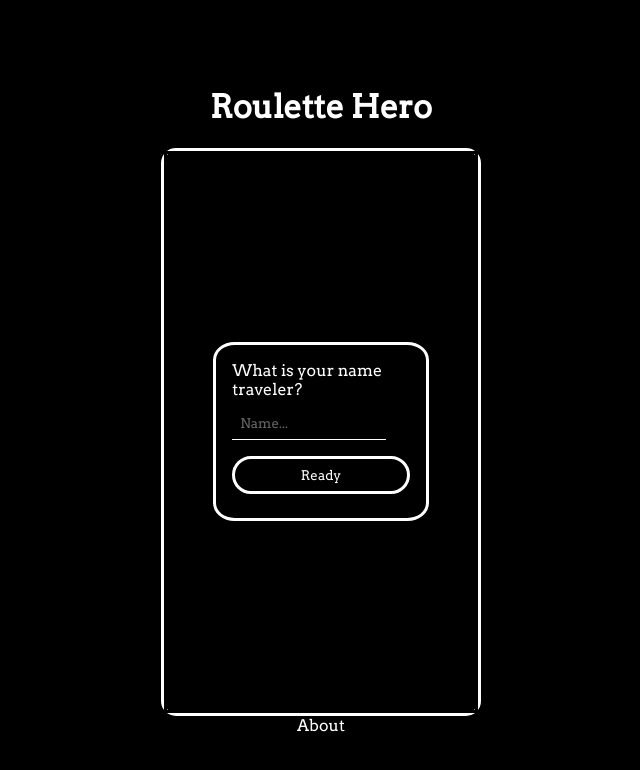
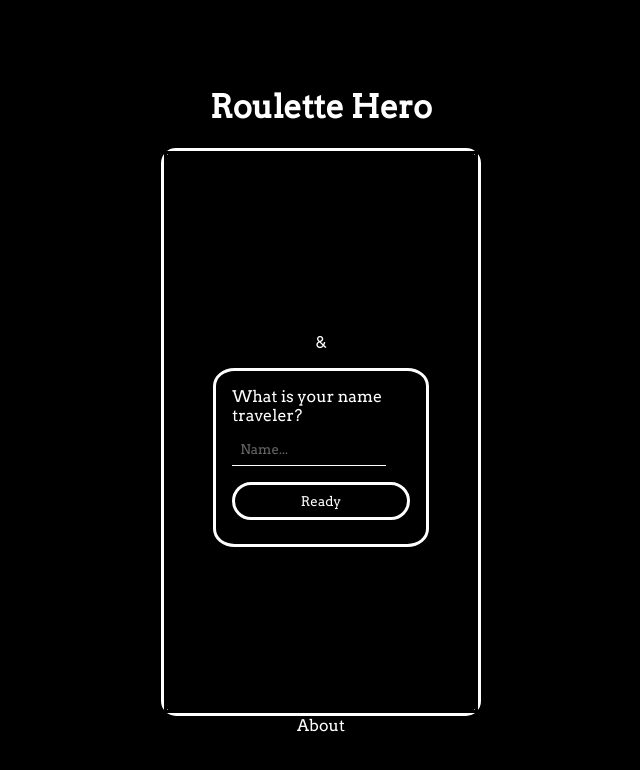
Before and after one commit to Luca-Javier/Roulette-Hero, a React (Vite) app: page /#/ask-name in a window 1280 px wide. Shown: the top 770 px of the page, without its empty margins (319-959 px from the left). Built offline with nearby package versions, Linux system fonts and the light colour scheme.

Commit message:
input pattern fix

```diff
--- a/src/AskName.jsx
+++ b/src/AskName.jsx
@@ -15,10 +15,11 @@ const AskName = ({}) => {
 
   return (
     <div className="form-ask-name">
+      <p>&amp;</p>
       <form onSubmit={handleSubmit}>
         <label htmlFor="name">What is your name traveler?</label>
         <input
-          pattern="^[A-Za-zÑñÁáÉéÍíÓóÚúÜü\s_--]+$"
+          pattern="^[A-Za-z0-9ÑñÁáÉéÍíÓóÚúÜü\s_-]+$"
           required
           autoComplete="off"
           className="input placeholder"
```
